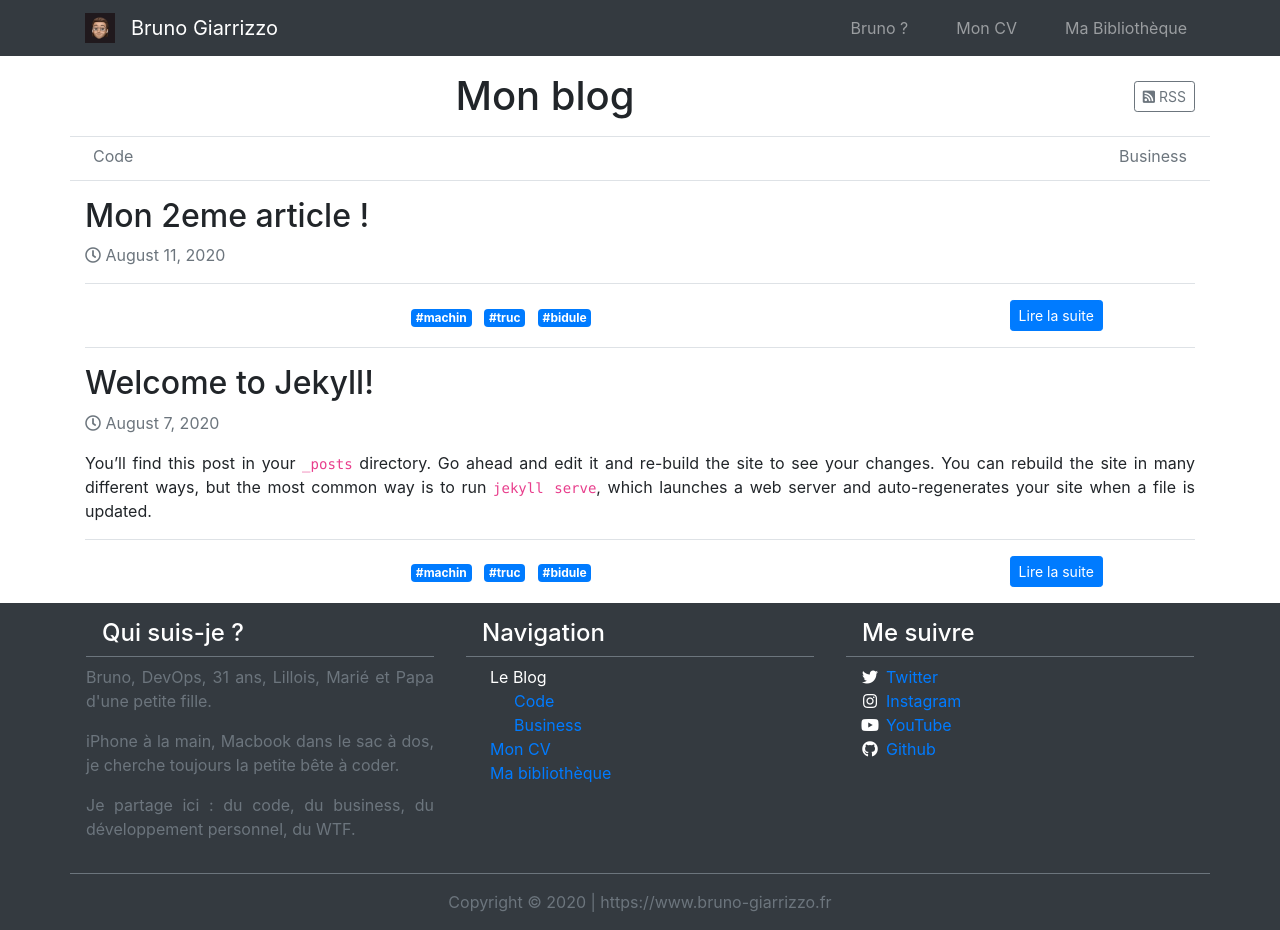
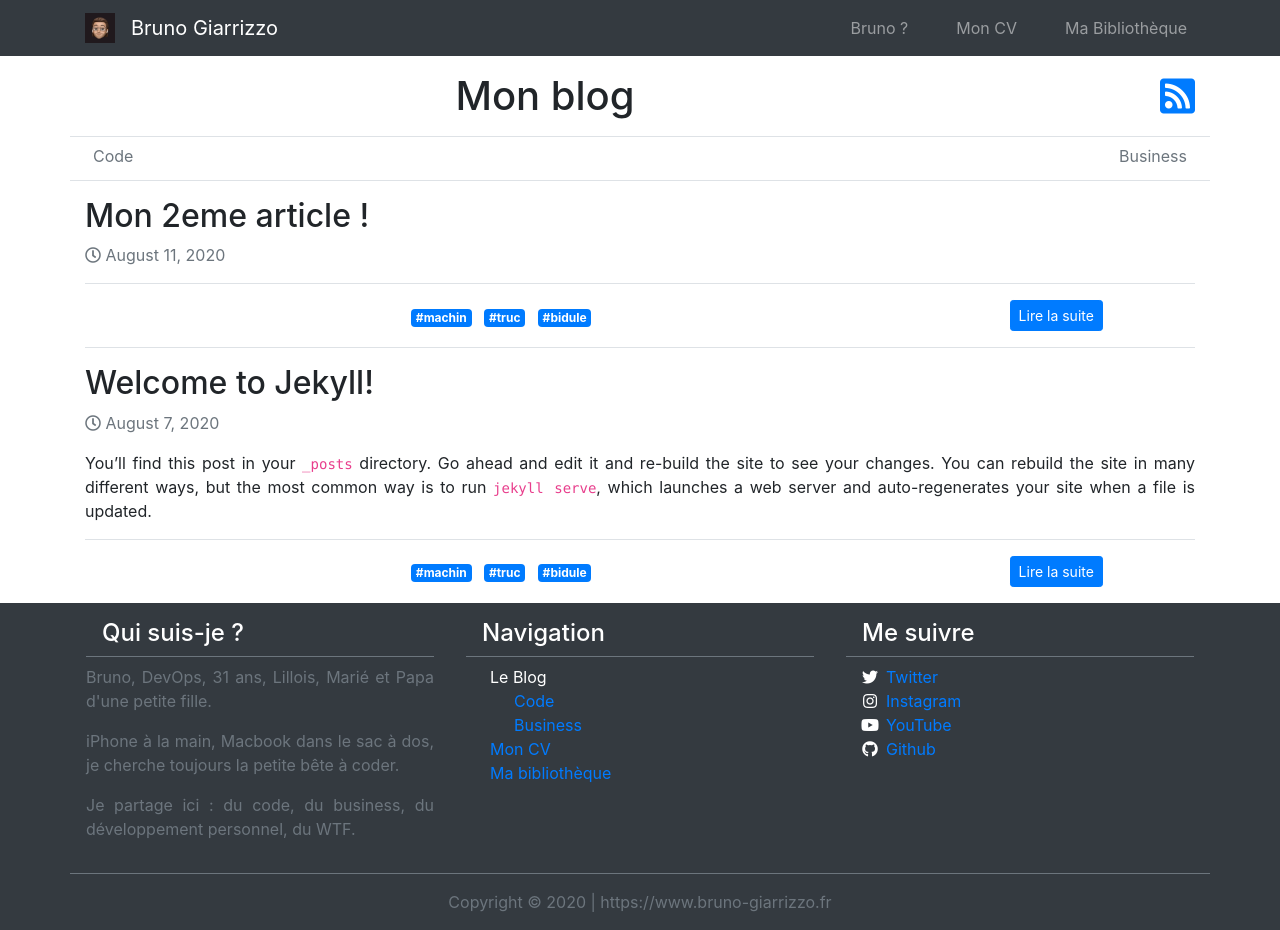
Before and after one commit to bgiarrizzo/blog.bruno-giarrizzo.fr, a Jekyll site: the page built from index.html, in a window 1280 px wide. Built offline with Jekyll 4.4.1, drawn with Linux system fonts in a browser that asks for light colours; nearby versions of some CDN libraries.

Commit message:
change header rss button

```diff
--- a/_includes/header.html
+++ b/_includes/header.html
@@ -9,8 +9,8 @@
                 {% endif%}
             </div>
             <div class="col-2 my-auto">
-                <a class="float-right btn btn-sm btn-outline-secondary" href="{{ site.url }}/feed.xml">
-                    <i class="fas fa-rss-square"></i> RSS
+                <a class="float-right" href="{{ site.url }}/feed.xml">
+                    <i class="fas fa-rss-square h1 mb-0"></i>
                 </a>
             </div>
         </div>
```
